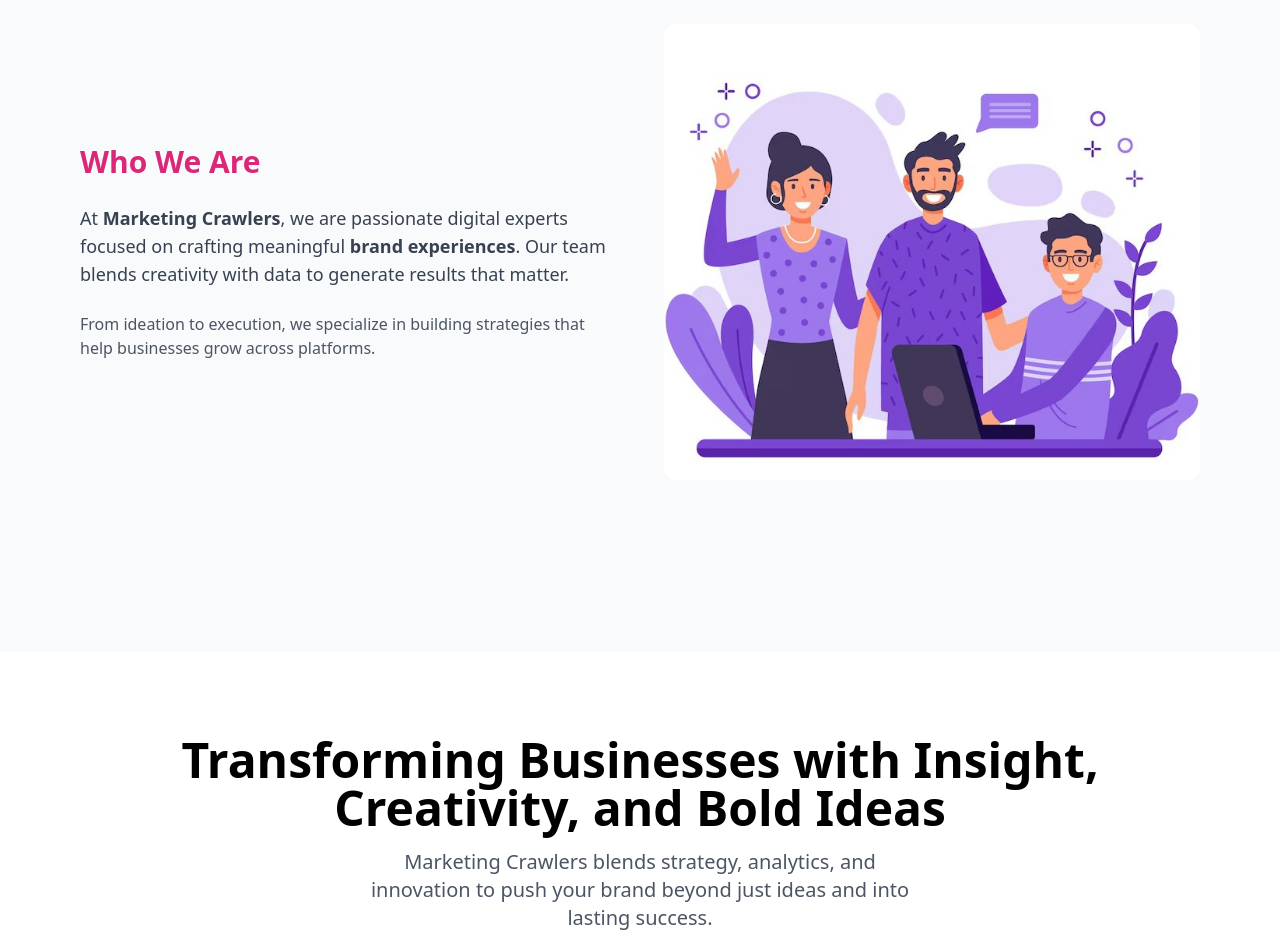
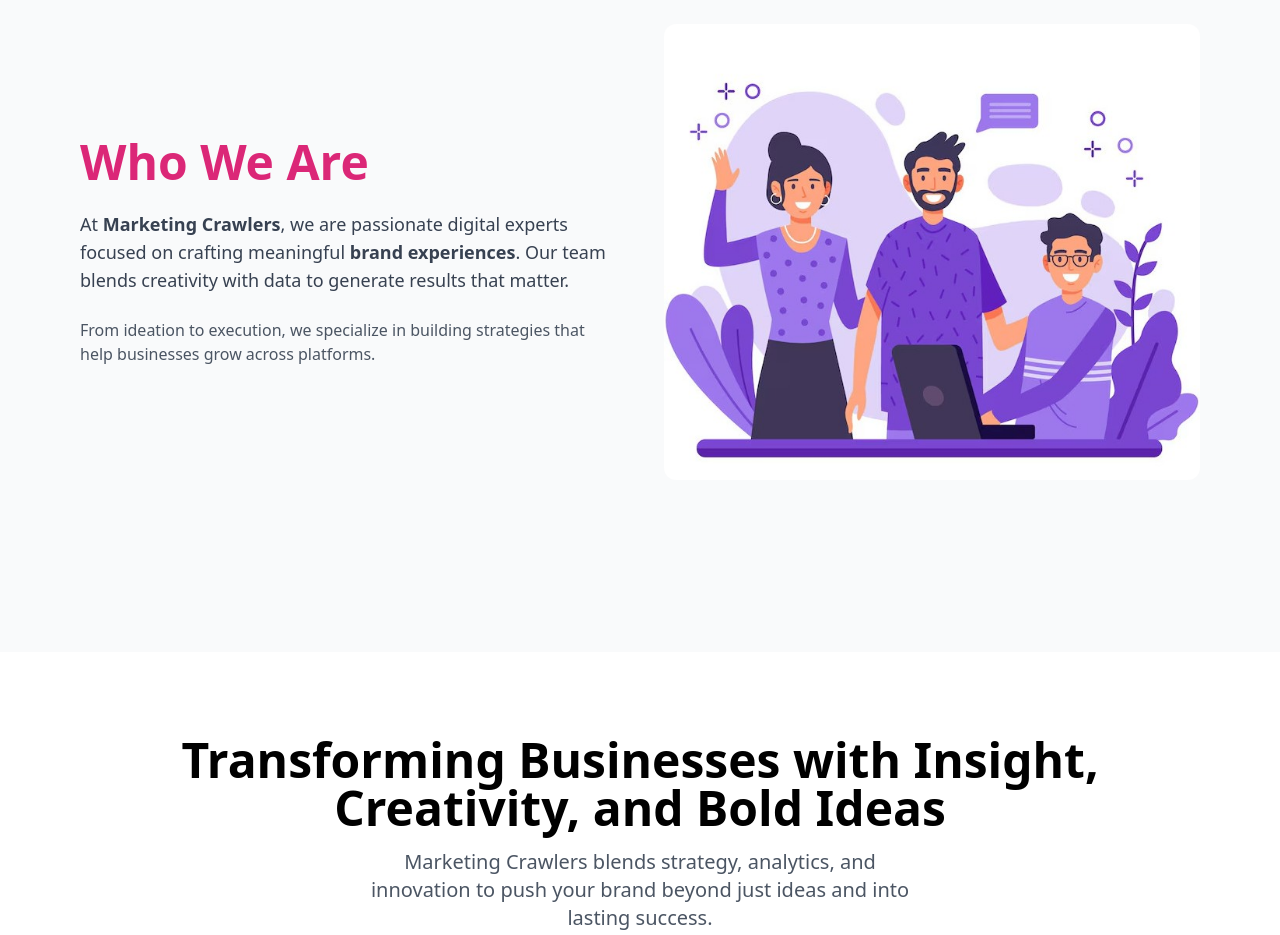
Before and after one commit to sushantsingal/company, a React (Vite) app: page / in a window 1280 px wide. Shown: the part 1020-1955 px from the top of the page. Built offline with nearby package versions, Linux system fonts and the light colour scheme.

Commit message:
Update Home.jsx

```diff
--- a/src/pages/Home.jsx
+++ b/src/pages/Home.jsx
@@ -61,7 +61,7 @@
       <section className="min-h-screen bg-gray-50 py-20 px-6 md:px-20 flex items-center">
         <div className="max-w-6xl mx-auto grid md:grid-cols-2 gap-12 items-center">
           <motion.div className="space-y-6" initial="hidden" whileInView="visible" viewport={{ once: true }} variants={fadeUp}>
-            <h1 className="text-3xl font-bold text-pink-600">Who We Are</h1>
+            <h1 className="text-5xl font-bold text-pink-600">Who We Are</h1>
             <p className="text-gray-700 text-base md:text-lg">
               At <b>Marketing Crawlers</b>, we are passionate digital experts focused on crafting meaningful <b>brand experiences</b>. Our team blends creativity with data to generate results that matter.
             </p>
```
